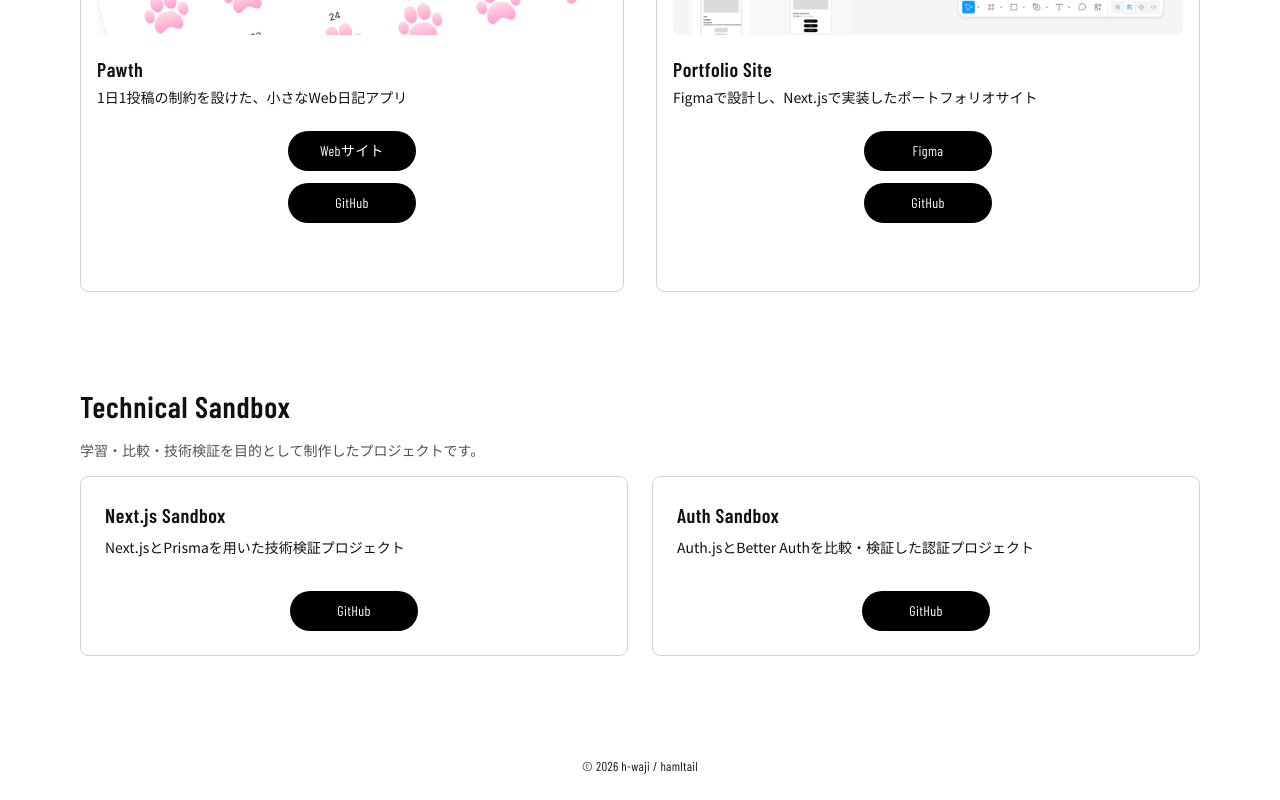
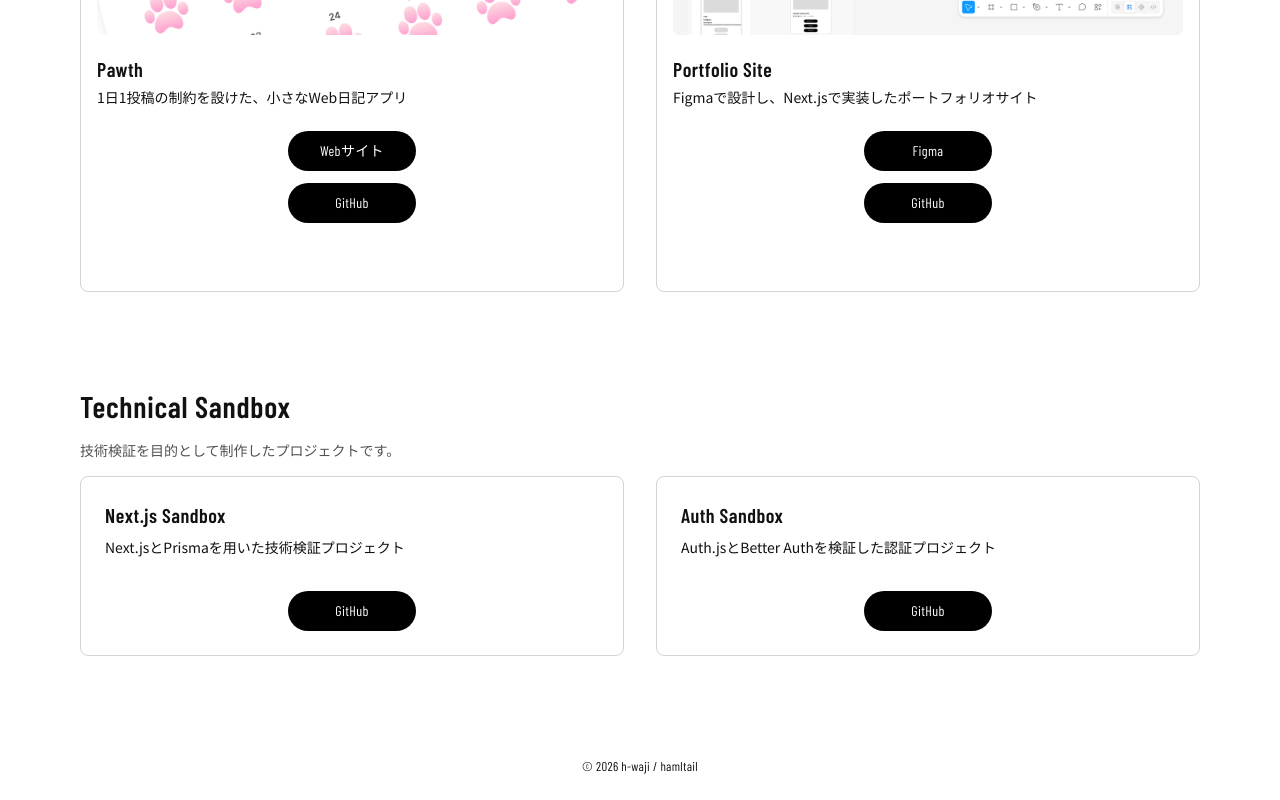
Before and after one commit to hamltail/hub, a Next.js app: page / in a window 1280 px wide. Shown: the part 1190-1990 px from the top of the page. Built offline with nearby package versions, Linux system fonts and the light colour scheme.

Commit message:
文言とレイアウトを調整

```diff
--- a/src/app/page.tsx
+++ b/src/app/page.tsx
@@ -93,14 +93,12 @@ const works = [
 const technicalSandboxes = [
   {
     title: "Next.js Sandbox",
-    description:
-      "Next.jsとPrismaを用いた技術検証プロジェクト",
+    description: "Next.jsとPrismaを用いた技術検証プロジェクト",
     github: "https://github.com/hamltail/nextjs-sandbox",
   },
   {
     title: "Auth Sandbox",
-    description:
-      "Auth.jsとBetter Authを比較・検証した認証プロジェクト",
+    description: "Auth.jsとBetter Authを検証した認証プロジェクト",
     github: "https://github.com/hamltail/auth-sandbox",
   },
 ];
@@ -143,7 +141,7 @@ export default function Home() {
           <h2 className="font-heading text-3xl font-semibold tracking-wide">
             Projects
           </h2>
-          <div className="mt-4 grid grid-cols-1 gap-6 md:grid-cols-2 min-[1200px]:grid-cols-3 min-[1200px]:gap-8">
+          <div className="mt-4 grid grid-cols-1 gap-6 md:grid-cols-2 min-[1200px]:gap-8">
             {works.map((work) => (
               <article
                 key={work.title}
@@ -155,15 +153,15 @@ export default function Home() {
                     alt={work.title}
                     fill
                     placeholder="blur"
-                    sizes="(min-width: 1200px) 352px, (min-width: 768px) 328px, calc(100vw - 56px)"
+                    sizes="(min-width: 1200px) 544px, (min-width: 768px) calc((100vw - 112px) / 2), calc(100vw - 56px)"
                     className="object-cover"
                   />
                 </div>
 
                 <div className="mt-5 flex flex-1 flex-col">
-                  <h2 className="font-heading text-xl font-semibold tracking-wide">
+                  <h3 className="font-heading text-xl font-semibold tracking-wide">
                     {work.title}
-                  </h2>
+                  </h3>
 
                   <p className="mt-1 text-sm">{work.description}</p>
 
@@ -195,10 +193,10 @@ export default function Home() {
             Technical Sandbox
           </h2>
           <p className="mt-4 max-w-2xl text-sm text-neutral-600">
-            学習・比較・技術検証を目的として制作したプロジェクトです。
+            技術検証を目的として制作したプロジェクトです。
           </p>
 
-          <div className="mt-4 grid grid-cols-1 gap-6 md:grid-cols-2">
+          <div className="mt-4 grid grid-cols-1 gap-6 md:grid-cols-2 min-[1200px]:gap-8">
             {technicalSandboxes.map((sandbox) => (
               <article
                 key={sandbox.title}
```
